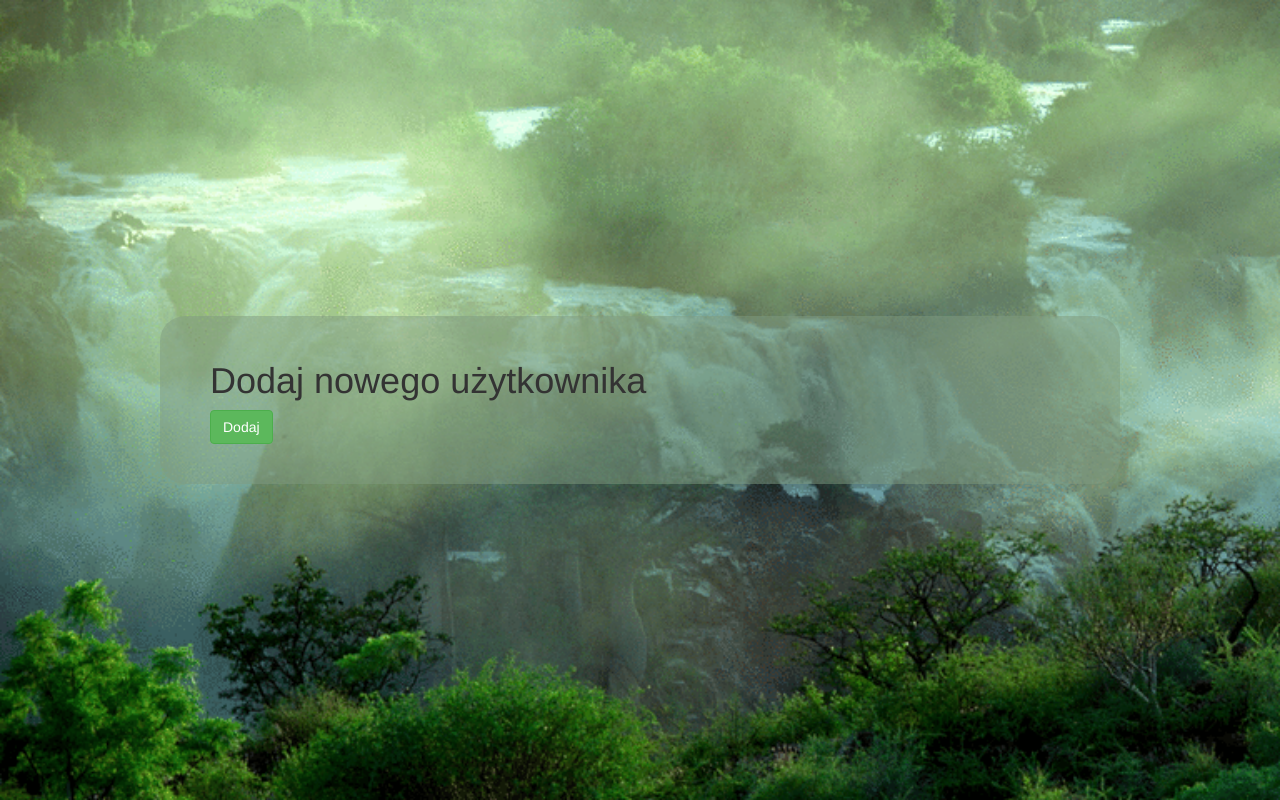
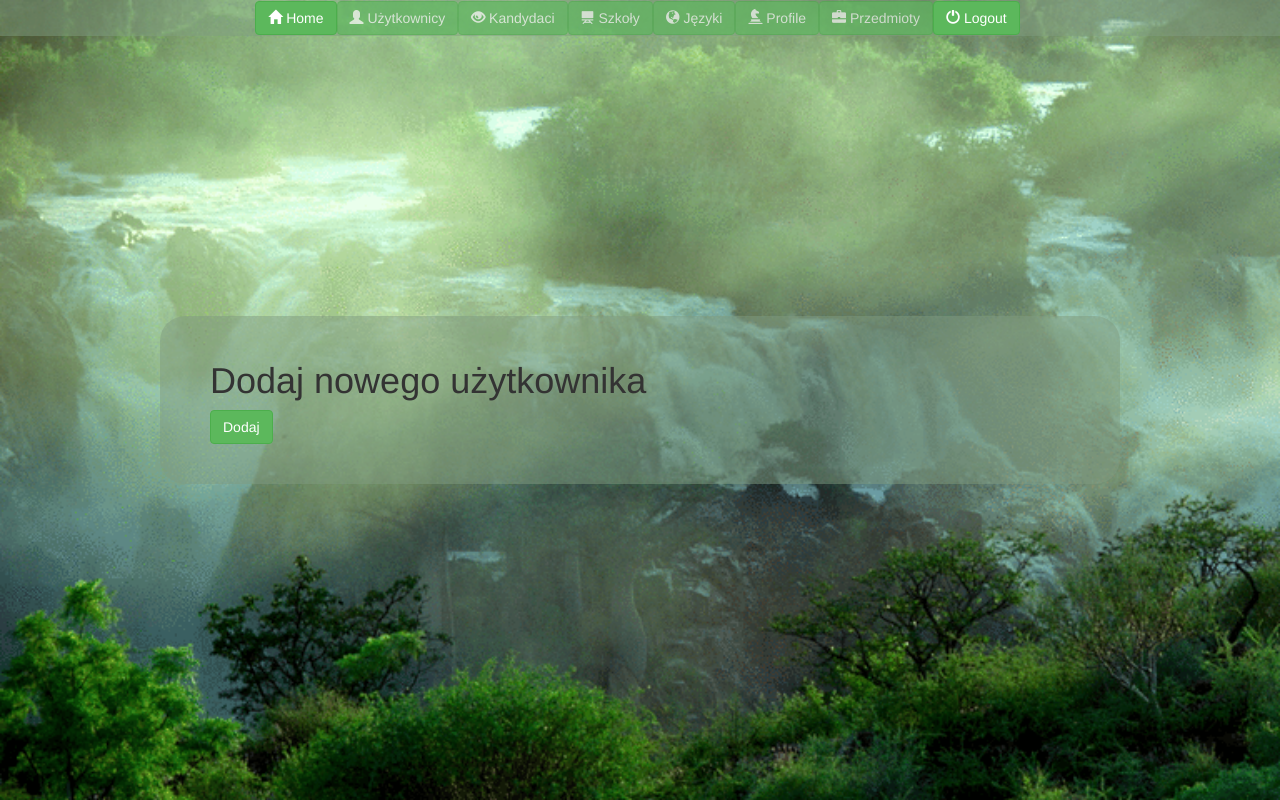
Before and after one commit to s4ros/czyrek, a Django app: page /add_user/ in a window 1280 px wide. Run offline with Django 3.2, Linux system fonts and the light colour scheme; parts of the project's set-up code (start-up, migrations or seed data) failed here and were passed over; some libraries are stand-ins or nearby versions.

Commit message:
Added some buttons to TopNav, most of them are disabled :)

```diff
--- a/czyrek/czyrek/manager/static/css/style.css
+++ b/czyrek/czyrek/manager/static/css/style.css
@@ -5,6 +5,7 @@ html, body {
 }
 
 #page {
+  /*margin-top: 50px;*/
   position: absolute;
   top: 0px;
   bottom: 0px;
@@ -46,10 +47,20 @@ html, body {
 }
 
 #topnav {
+  top: 0;
+  width: 100%;
+  height: 36px;
+  display: flex;
   position: fixed;
-  width: 100%;
-  height: 150px;
+  overflow: hidden;
+  align-items: center;
+  justify-content: center;
   background-color: rgba(128, 158, 128, 0.5);
+  z-index: 999;
+}
+
+#topnav #topmenu {
+
 }
 
 #logging_panel {
--- a/czyrek/czyrek/manager/templates/add_user.html
+++ b/czyrek/czyrek/manager/templates/add_user.html
@@ -1,11 +1,7 @@
 {% extends "base.html" %}
 
 {# ------------------------------------- #}
-{% block topnav %}
-<div id="topnav">
 
-</div>
-{% endblock topnav %}
 {# ------------------------------------- #}
 {% block content %}
 <div id="content">
--- a/czyrek/czyrek/manager/templates/base.html
+++ b/czyrek/czyrek/manager/templates/base.html
@@ -20,14 +20,28 @@
 </head>
 
 <body>
+  {% block topnav %}
+  <div id="topnav">
+    <div id="topmenu" class="btn-toolbar" role="toolbar">
+      <a href="{% url 'list_users' %}"><button type="button" class="btn btn-success"><span class="glyphicon glyphicon-home"></span> Home</button></a>
+      <a href=""><button type="button" class="btn btn-success disabled"><span class="glyphicon glyphicon-user"></span> Użytkownicy</button></a>
+      <a href=""><button type="button" class="btn btn-success disabled"><span class="glyphicon glyphicon-eye-open"></span> Kandydaci</button></a>
+      <a href=""><button type="button" class="btn btn-success disabled"><span class="glyphicon glyphicon-blackboard"></span> Szkoły</button></a>
+      <a href=""><button type="button" class="btn btn-success disabled"><span class="glyphicon glyphicon-globe"></span> Języki</button></a>
+      <a href=""><button type="button" class="btn btn-success disabled"><span class="glyphicon glyphicon-knight"></span> Profile</button></a>
+      <a href=""><button type="button" class="btn btn-success disabled"><span class="glyphicon glyphicon-briefcase"></span> Przedmioty</button></a>
 
-  {% block topnav %}
+      <a href="{% url 'index_login' %}"><button type="button" class="btn btn-success"><span class="glyphicon glyphicon-off"></span> Logout</button></a>
+    </div>
+  </div>
   {% endblock topnav %}
+
 
 <div id="page">
   {% block content %}
   {% endblock content %}
 </div>
+  <script src="js/bootstrap.min.js"></script>
   {% block scripts %}
   {% endblock scripts %}
 
--- a/czyrek/czyrek/manager/templates/index_login.html
+++ b/czyrek/czyrek/manager/templates/index_login.html
@@ -1,5 +1,8 @@
 {% extends "base.html" %}
 
+{# ------------------------------------- #}
+{% block topnav %}
+{% endblock topnav %}
 {# ------------------------------------- #}
 {% block content %}
 <div id="container">
--- a/czyrek/czyrek/manager/templates/list_users.html
+++ b/czyrek/czyrek/manager/templates/list_users.html
@@ -1,11 +1,7 @@
 {% extends "base.html" %}
 
 {# ------------------------------------- #}
-{% block topnav %}
-<div id="topnav">
 
-</div>
-{% endblock topnav %}
 {# ------------------------------------- #}
 {% block content %}
 <div id="content">
--- a/czyrek/czyrek/settings.py
+++ b/czyrek/czyrek/settings.py
@@ -25,7 +25,7 @@ SECRET_KEY = '-g)g_fzt0c5fd1xa@f2_j7_fbexa5-c#)_jw#d4-6%pl69)qs-'
 # SECURITY WARNING: don't run with debug turned on in production!
 DEBUG = True
 
-ALLOWED_HOSTS = [u'czyrek.infinigy.pl']
+ALLOWED_HOSTS = [u'czyrek.infinigy.pl', u'localhost']
 
 
 # Application definition
```
Also changed, not shown: czyrek/czyrek/manager/forms.py (+8 -0 lines).
